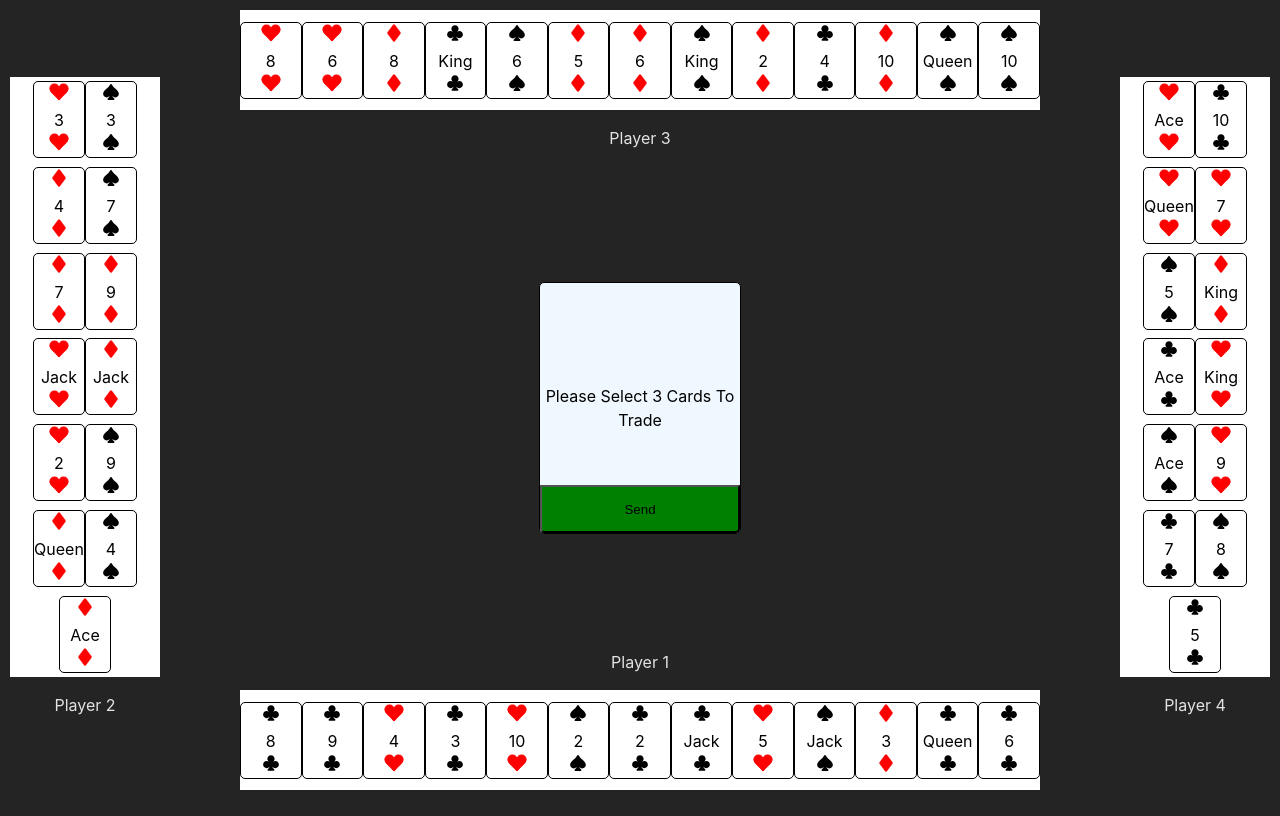
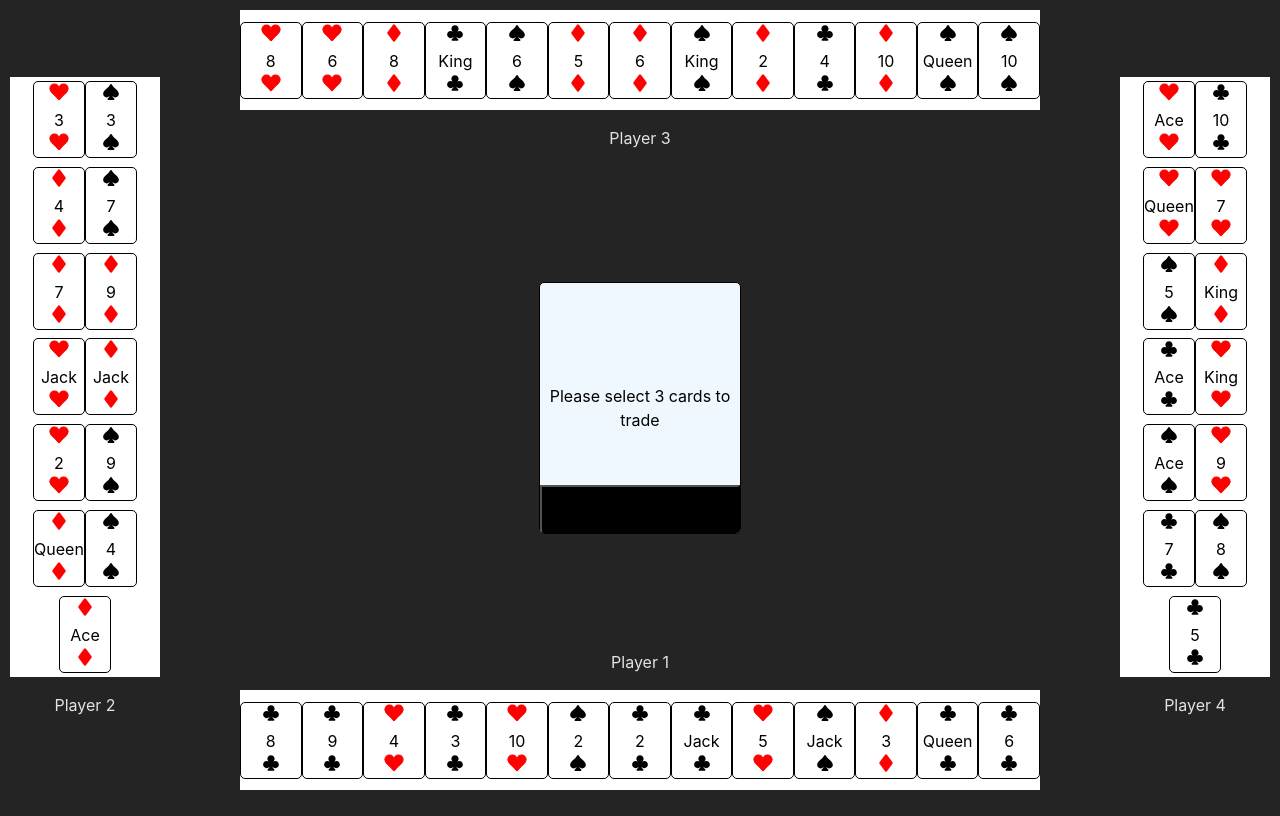
Before and after one commit to Furrj/Hearts, a React (Vite) app: page / in a window 1280 px wide. Built offline with nearby package versions, Linux system fonts and the light colour scheme.

Commit message:
select button is disabled by default

```diff
--- a/src/App.tsx
+++ b/src/App.tsx
@@ -27,6 +27,8 @@ const App: React.FC = () => {
   const [player4Hand, setPlayer4Hand] = useState<JSX.Element[]>(
     mapToCardComponent(gameManager.getPlayerCards(4))
   );
+
+  const [validSelect, setValidSelect] = useState<boolean>(false);
 
   //FUNCTIONS
   function mapToCardComponent(cards: Card_Class[]): JSX.Element[] {
@@ -62,7 +64,11 @@ const App: React.FC = () => {
         <p>Player 1</p>
         <div className="pboxX">{player1Hand}</div>
       </div>
-      <CenterBox gameManager={gameManager} updateCards={updateCards} />
+      <CenterBox
+        gameManager={gameManager}
+        updateCards={updateCards}
+        validSelect={validSelect}
+      />
     </div>
   );
 };
--- a/src/components/CenterBox.tsx
+++ b/src/components/CenterBox.tsx
@@ -11,27 +11,44 @@ import Card from "./Card";
 interface IProps {
   gameManager: GameManager;
   updateCards: () => void;
+  validSelect: boolean;
 }
 
-const CenterBox: React.FC<IProps> = ({ gameManager, updateCards }) => {
+const CenterBox: React.FC<IProps> = ({
+  gameManager,
+  updateCards,
+  validSelect,
+}) => {
   //STATE
   const [gameStarted, setGameStarted] = useState<boolean>(false);
 
   //CONTENT
-  let content: JSX.Element = createCardComponent(
-    gameManager.getLastPlayedCard()
-  );
+  let message: string = "";
+
+  switch (gameManager.getGamePhase()) {
+    case GamePhases.Trading:
+      message = "Please select 3 cards to trade";
+      break;
+    case GamePhases.FirstTurn:
+      message = "Press select button to start";
+      break;
+  }
+
+  let card: JSX.Element = createCardComponent(gameManager.getLastPlayedCard());
+
+  let buttonClass: string = validSelect ? "" : "invalidSelect";
 
   //FUNCTIONS
   function executeTurn(): void {
     if (gameManager.getGamePhase() === GamePhases.Trading) {
       gameManager.tradeCards();
-      updateCards();
       gameManager.findStartingPlayer();
       gameManager.resetSelectedCards();
+      updateCards();
+      console.log(gameManager.getGamePhase());
     } else {
       gameManager.handleTurns();
-      content = createCardComponent(gameManager.getLastPlayedCard());
+      card = createCardComponent(gameManager.getLastPlayedCard());
       updateCards();
       setGameStarted(true);
     }
@@ -43,8 +60,10 @@ const CenterBox: React.FC<IProps> = ({ gameManager, updateCards }) => {
 
   return (
     <div className="centerBox">
-      {gameStarted ? content : "Please Select 3 Cards To Trade"}
-      <button onClick={executeTurn}>Send</button>
+      {gameStarted ? card : message}
+      <button id={buttonClass} onClick={executeTurn}>
+        Send
+      </button>
     </div>
   );
 };
--- a/src/index.css
+++ b/src/index.css
@@ -139,3 +139,9 @@ img {
   border-bottom-right-radius: 4px;
   cursor: pointer;
 }
+
+#invalidSelect {
+  background-color: black;
+  cursor: default;
+  pointer-events: none;
+}
```
